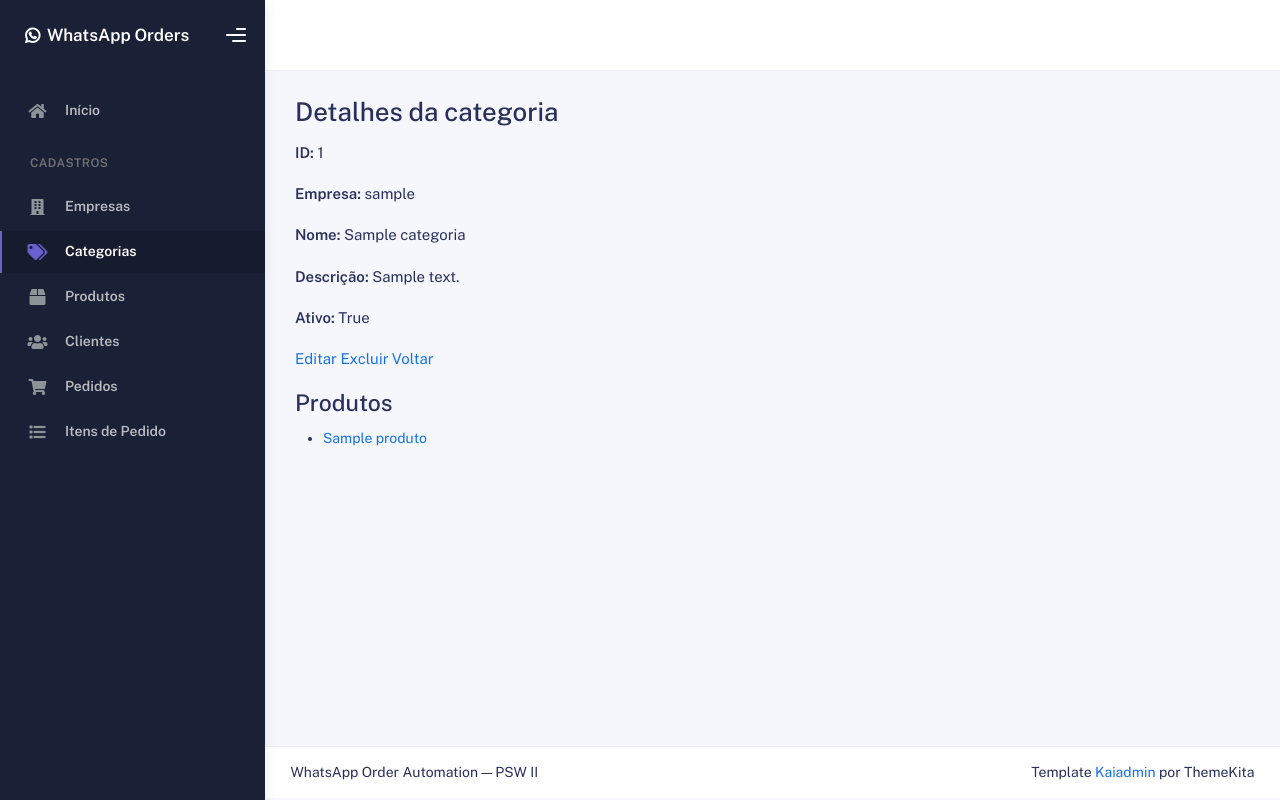
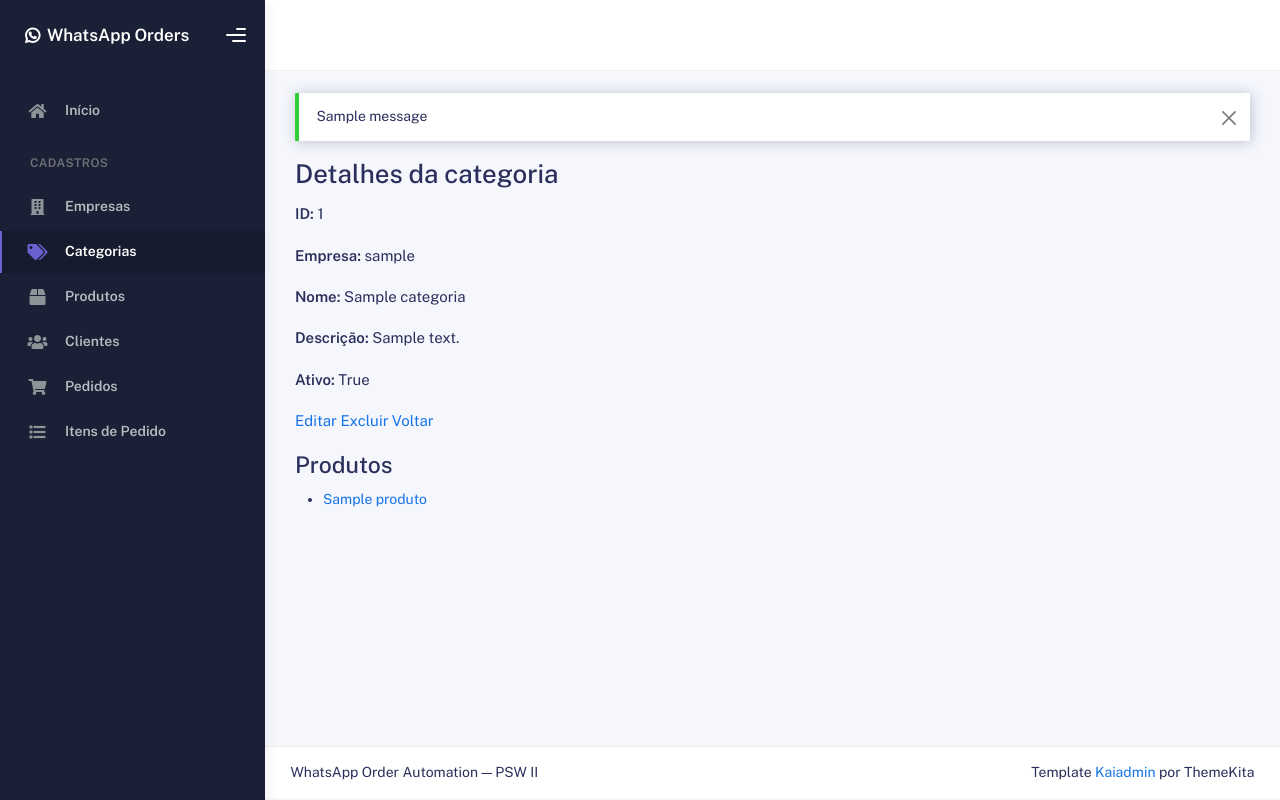
Before and after one commit to jgabriel-sntx/whatsapp-order-automation, a Django app: page /categorias/1/ in a window 1280 px wide. Run offline with Django 5.2, Linux system fonts and the light colour scheme; a user stored in the database is signed in; tables that the repository leaves empty hold one stand-in row (values such as "Sample post"); one stand-in notice (Sample message) is shown; some libraries are stand-ins or nearby versions.

Commit message:
feat: exibe mensagens de sucesso e erro

```diff
--- a/templates/base.html
+++ b/templates/base.html
@@ -134,6 +134,13 @@
 
             <div class="container">
                 <div class="page-inner">
+                    {% for message in messages %}
+                        <div class="alert alert-{% if message.level_tag == 'error' %}danger{% else %}{{ message.level_tag }}{% endif %} alert-dismissible fade show" role="alert">
+                            {{ message }}
+                            <button type="button" class="btn-close" data-bs-dismiss="alert" aria-label="Fechar"></button>
+                        </div>
+                    {% endfor %}
+
                     {% block content %}{% endblock %}
                 </div>
             </div>
```
